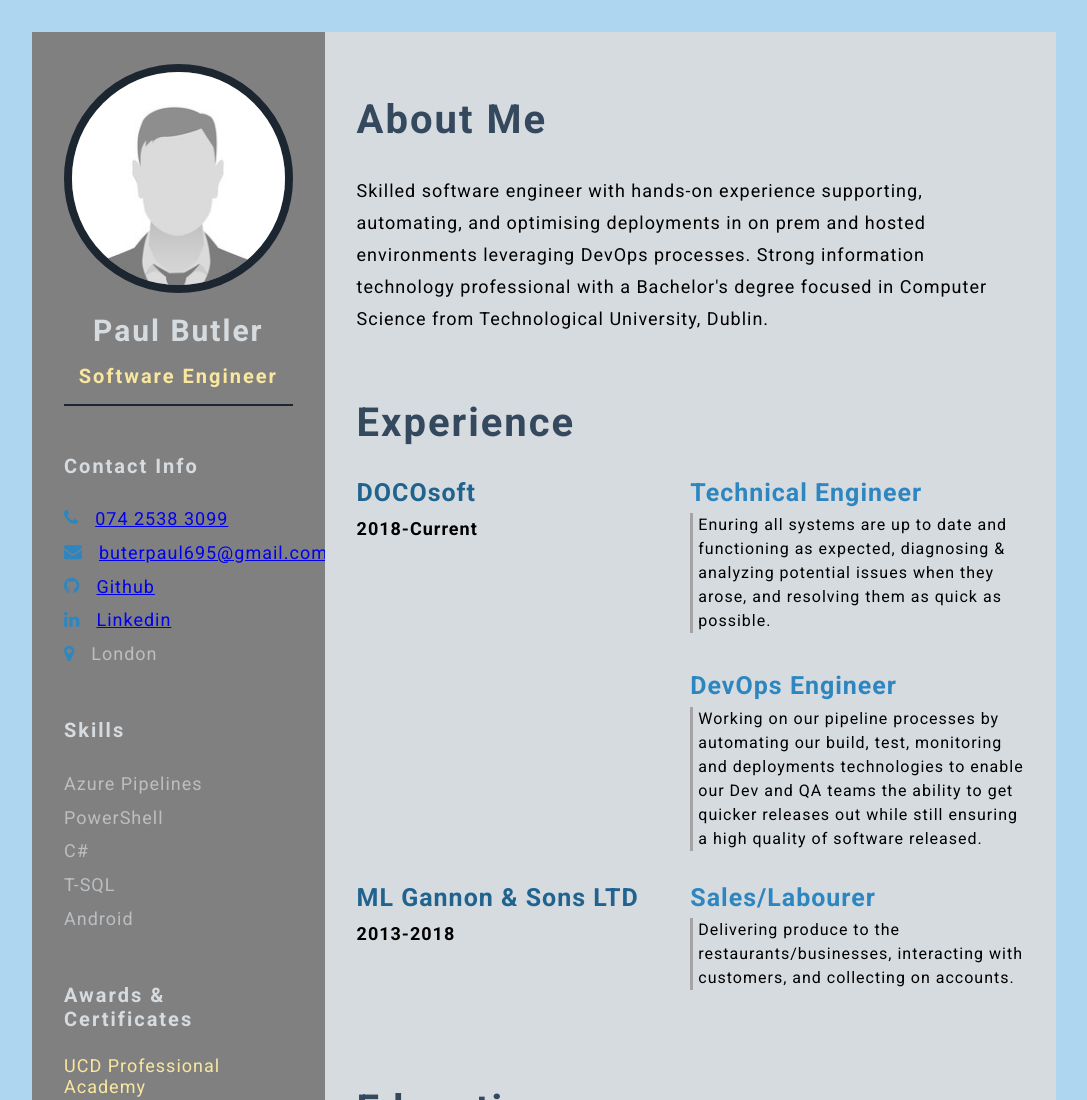
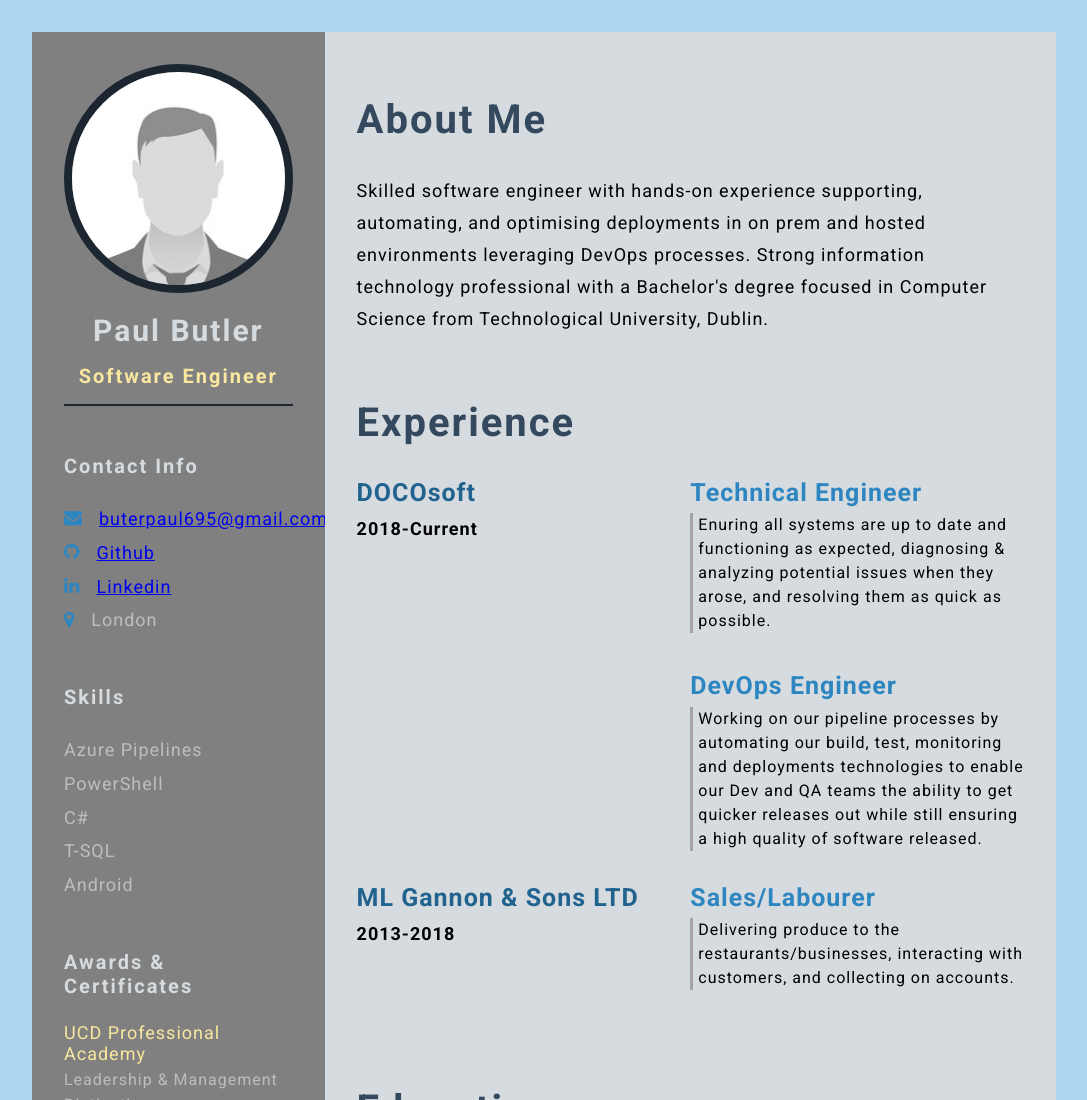
Before and after one commit to butlerpaul1/cloud-resume, a plain HTML site: page src/index.html in a window 1280 px wide. Shown: the top 1100 px of the page, without its empty margins (96-1183 px from the left). Drawn offline with Linux system fonts and the light colour scheme; no server answers.

Commit message:
Removing tel

```diff
--- a/src/index.html
+++ b/src/index.html
@@ -33,10 +33,6 @@
                 <div class="contact-info">
                     <p class="left-title">Contact Info</p>
                     <ul>
-                        <li>
-                            <i class="fa fa-phone"></i>
-                            <a href="tel: 074 2538 3099">074 2538 3099</a>
-                        </li>
                         <li>
                             <i class="fa fa-envelope"></i>
                             <a href="mailto: buterpaul695@gmail.com">buterpaul695@gmail.com</a>
```
